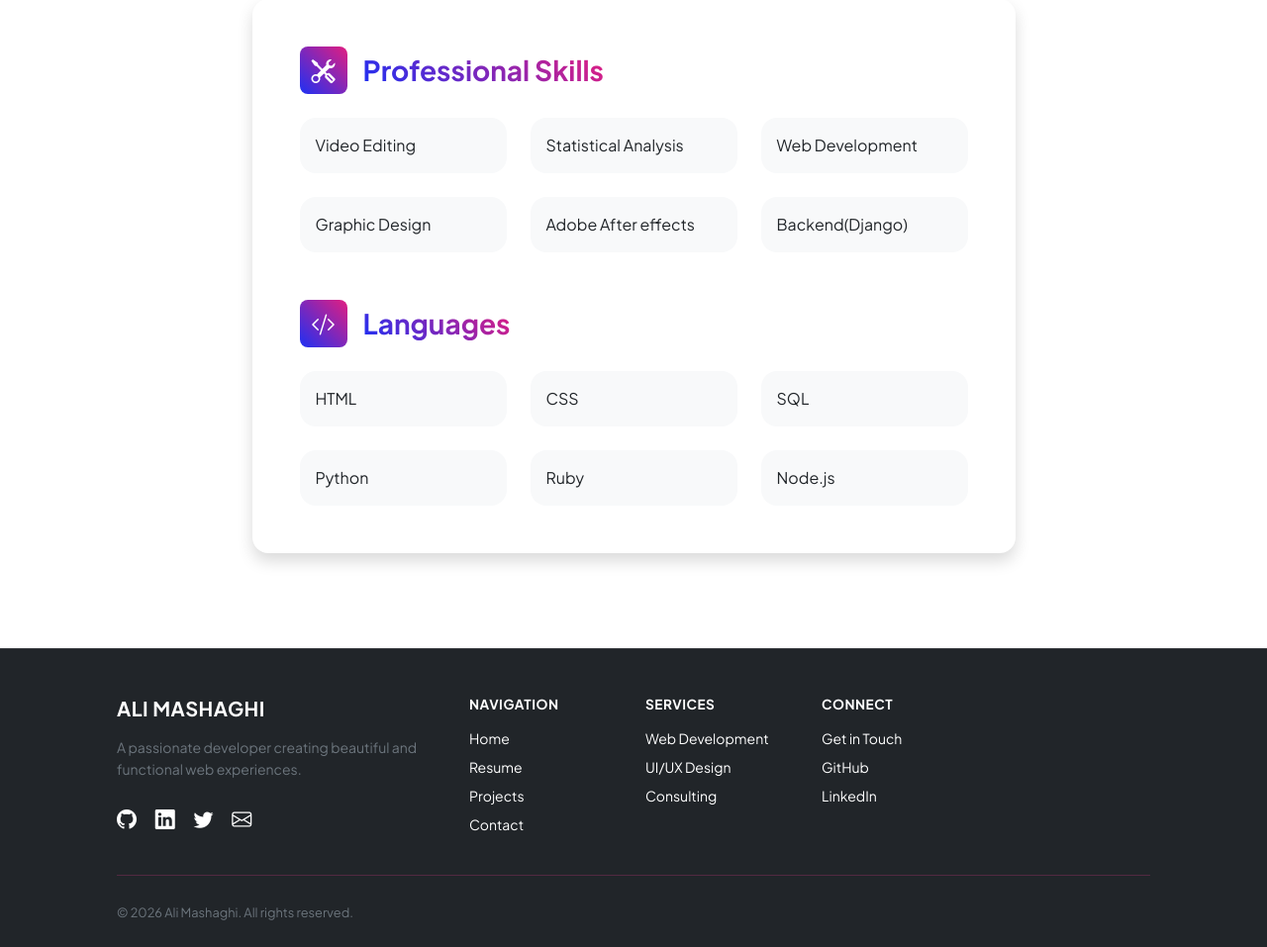
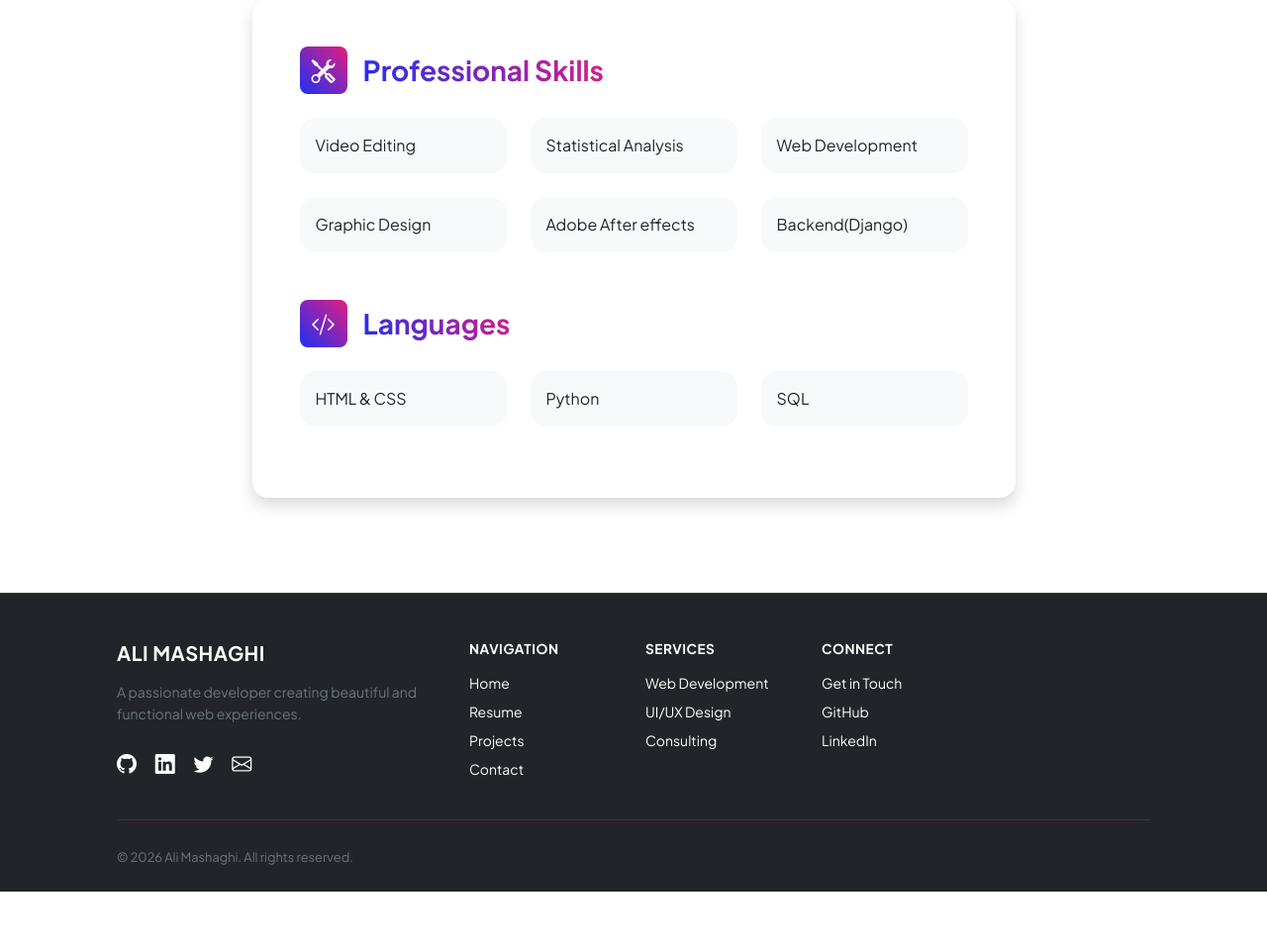
Before and after one commit to Ali-Mashaghi/landing-page, a Django app: page /resume/ in a window 1280 px wide. Shown: the part 1667-2624 px from the top of the page at 99% size. After the commit the page ends 2568 px from the top, so only its background shows below. Run offline with Django 5.2, Linux system fonts and the light colour scheme; some libraries are stand-ins or nearby versions.

Commit message:
Update resume.html

```diff
--- a/Templates/resume.html
+++ b/Templates/resume.html
@@ -131,15 +131,11 @@
                                     <h3 class="fw-bolder mb-0"><span class="text-gradient d-inline">Languages</span></h3>
                                 </div>
                                 <div class="row row-cols-1 row-cols-md-3 mb-4">
-                                    <div class="col mb-4 mb-md-0"><div class="d-flex align-items-center bg-light rounded-4 p-3 h-100">HTML</div></div>
-                                    <div class="col mb-4 mb-md-0"><div class="d-flex align-items-center bg-light rounded-4 p-3 h-100">CSS</div></div>
+                                    <div class="col mb-4 mb-md-0"><div class="d-flex align-items-center bg-light rounded-4 p-3 h-100">HTML & CSS</div></div>
+                                    <div class="col mb-4 mb-md-0"><div class="d-flex align-items-center bg-light rounded-4 p-3 h-100">Python</div></div>
                                     <div class="col"><div class="d-flex align-items-center bg-light rounded-4 p-3 h-100">SQL</div></div>
                                 </div>
-                                <div class="row row-cols-1 row-cols-md-3">
-                                    <div class="col mb-4 mb-md-0"><div class="d-flex align-items-center bg-light rounded-4 p-3 h-100">Python</div></div>
-                                    <div class="col mb-4 mb-md-0"><div class="d-flex align-items-center bg-light rounded-4 p-3 h-100">Ruby</div></div>
-                                    <div class="col"><div class="d-flex align-items-center bg-light rounded-4 p-3 h-100">Node.js</div></div>
-                                </div>
+
                             </div>
                         </div>
                     </div>
```
